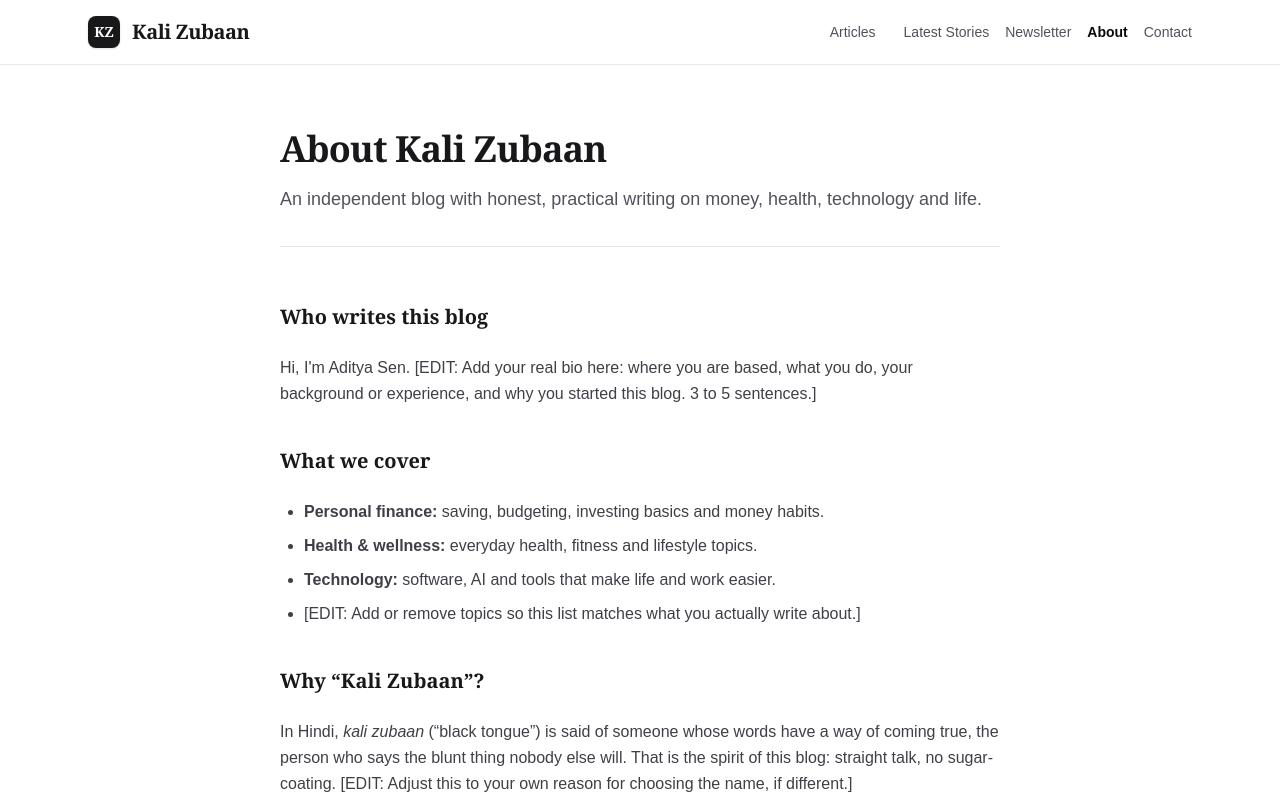
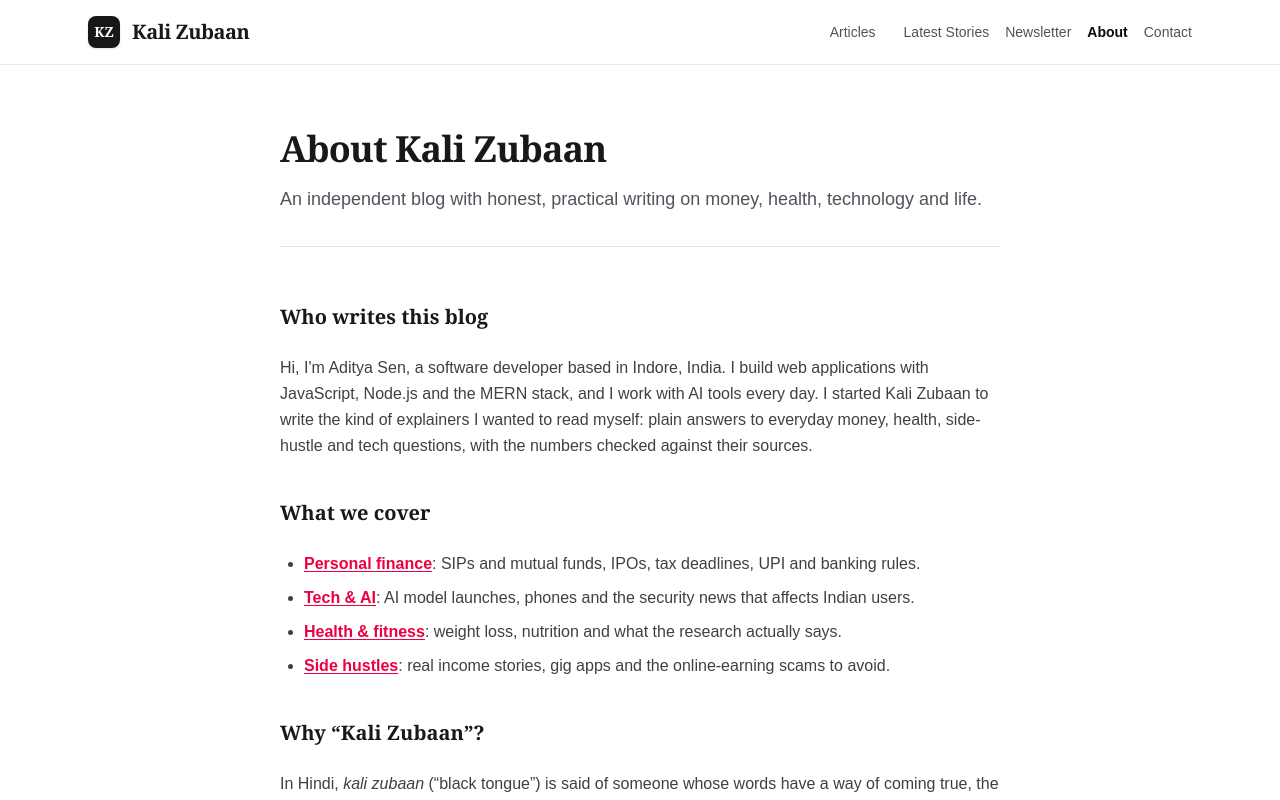
Before and after one commit to coderAdityasen/kalizubaanblogs, a Next.js app: page /about in a window 1280 px wide. Shown: the top 800 px of the page. Built offline with nearby package versions, Linux system fonts and the light colour scheme; no server answers.

Commit message:
AdSense/E-E-A-T: replace About/Contact placeholders, link author byline to About

```diff
--- a/app/about/page.tsx
+++ b/app/about/page.tsx
@@ -21,24 +21,38 @@ export default function AboutPage() {
     >
       <h2>Who writes this blog</h2>
       <p>
-        Hi, I&apos;m Aditya Sen. [EDIT: Add your real bio here: where you are based, what you do,
-        your background or experience, and why you started this blog. 3 to 5 sentences.]
+        Hi, I&apos;m Aditya Sen, a software developer based in Indore, India. I build web
+        applications with JavaScript, Node.js and the MERN stack, and I work with AI tools every
+        day. I started Kali Zubaan to write the kind of explainers I wanted to read myself: plain
+        answers to everyday money, health, side-hustle and tech questions, with the numbers
+        checked against their sources.
       </p>
 
       <h2>What we cover</h2>
       <ul>
-        <li><strong>Personal finance:</strong> saving, budgeting, investing basics and money habits.</li>
-        <li><strong>Health &amp; wellness:</strong> everyday health, fitness and lifestyle topics.</li>
-        <li><strong>Technology:</strong> software, AI and tools that make life and work easier.</li>
-        <li>[EDIT: Add or remove topics so this list matches what you actually write about.]</li>
+        <li>
+          <Link href="/blog/category/personal-finance"><strong>Personal finance</strong></Link>:
+          SIPs and mutual funds, IPOs, tax deadlines, UPI and banking rules.
+        </li>
+        <li>
+          <Link href="/blog/category/tech-ai"><strong>Tech &amp; AI</strong></Link>: AI model
+          launches, phones and the security news that affects Indian users.
+        </li>
+        <li>
+          <Link href="/blog/category/health-fitness"><strong>Health &amp; fitness</strong></Link>:
+          weight loss, nutrition and what the research actually says.
+        </li>
+        <li>
+          <Link href="/blog/category/side-hustles"><strong>Side hustles</strong></Link>: real
+          income stories, gig apps and the online-earning scams to avoid.
+        </li>
       </ul>
 
       <h2>Why &ldquo;Kali Zubaan&rdquo;?</h2>
       <p>
         In Hindi, <em>kali zubaan</em> (&ldquo;black tongue&rdquo;) is said of someone whose words
         have a way of coming true, the person who says the blunt thing nobody else will. That is
-        the spirit of this blog: straight talk, no sugar-coating. [EDIT: Adjust this to your own
-        reason for choosing the name, if different.]
+        the spirit of this blog: straight talk, no sugar-coating.
       </p>
 
       <h2>Our approach</h2>
--- a/app/blog/[slug]/page.tsx
+++ b/app/blog/[slug]/page.tsx
@@ -10,6 +10,7 @@ import { getRelatedPosts } from "@/lib/related";
 import SmartImage from "@/components/SmartImage";
 import Breadcrumbs from "@/components/Breadcrumbs";
 import { categorySlug } from "@/lib/blog-index";
+import { absoluteUrl, authorName, authorPagePath } from "@/lib/site";
 
 const siteUrl = process.env.NEXT_PUBLIC_SITE_URL || "https://www.kalizubaan.fun";
 
@@ -111,6 +112,10 @@ export default async function BlogPostPage({ params }: PageProps) {
 
   const articleUrl = `${siteUrl}/blog/${post.slug}`;
 
+  // Posts by the site's own author link to the About page, which carries the
+  // author bio. Google uses author.url to tell who wrote the article.
+  const isSiteAuthor = !post.author_name || [authorName, "Aditya"].includes(post.author_name);
+
   // Google Rich Snippets / Structured Data (Schema.org BlogPosting)
   const articleJsonLd = {
     "@context": "https://schema.org",
@@ -123,6 +128,7 @@ export default async function BlogPostPage({ params }: PageProps) {
     author: {
       "@type": "Person",
       name: post.author_name || "Aditya",
+      ...(isSiteAuthor ? { url: absoluteUrl(authorPagePath) } : {}),
     },
     publisher: {
       "@type": "Organization",
@@ -198,7 +204,13 @@ export default async function BlogPostPage({ params }: PageProps) {
               )}
               <div>
                 <p className="text-sm font-semibold text-zinc-900 dark:text-white">
-                  {post.author_name}
+                  {isSiteAuthor ? (
+                    <Link href={authorPagePath} rel="author" className="hover:text-rose-600 dark:hover:text-rose-400 transition-colors">
+                      {post.author_name}
+                    </Link>
+                  ) : (
+                    post.author_name
+                  )}
                 </p>
                 <div className="flex items-center gap-2 text-xs text-zinc-500 dark:text-zinc-400">
                   <span className="flex items-center gap-1">
--- a/app/contact/page.tsx
+++ b/app/contact/page.tsx
@@ -1,9 +1,6 @@
 import type { Metadata } from "next";
 import StaticPage from "@/components/StaticPage";
-import { absoluteUrl } from "@/lib/site";
-
-// [EDIT: your-email@example.com] Replace with the email address you want shown publicly.
-const contactEmail = "your-email@example.com";
+import { absoluteUrl, contactEmail } from "@/lib/site";
 
 const description = "Contact Kali Zubaan for questions, feedback, corrections or collaboration requests.";
 
@@ -23,7 +20,6 @@ export default function ContactPage() {
       <p className="text-lg font-semibold">
         <a href={`mailto:${contactEmail}`}>{contactEmail}</a>
       </p>
-      <p className="text-sm text-zinc-500">[EDIT: your-email@example.com, replace with your real email in app/contact/page.tsx]</p>
       <p>We usually reply within a few working days.</p>
       <h2>Corrections</h2>
       <p>
--- a/lib/site.ts
+++ b/lib/site.ts
@@ -2,6 +2,13 @@ export const siteUrl =
   process.env.NEXT_PUBLIC_SITE_URL || "https://www.kalizubaan.fun";
 
 export const siteName = "Kali Zubaan";
+
+/** Public contact address shown on the Contact page. */
+export const contactEmail = "developer.adityasen@gmail.com";
+
+/** The blog's author, used for the byline link and BlogPosting structured data. */
+export const authorName = "Aditya Sen";
+export const authorPagePath = "/about";
 
 /**
  * The brand people search for ("kalizubaan blogs", "kali zubaan blog"). Used in
```
